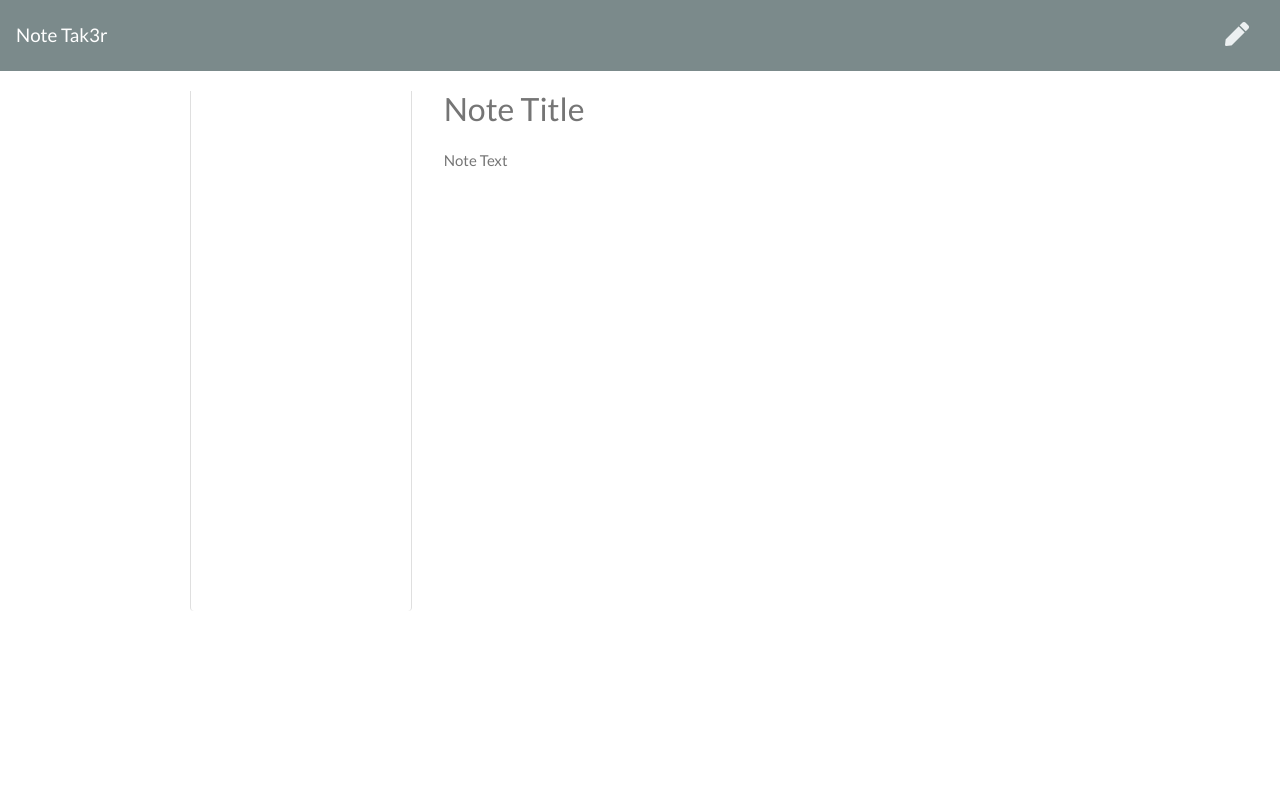
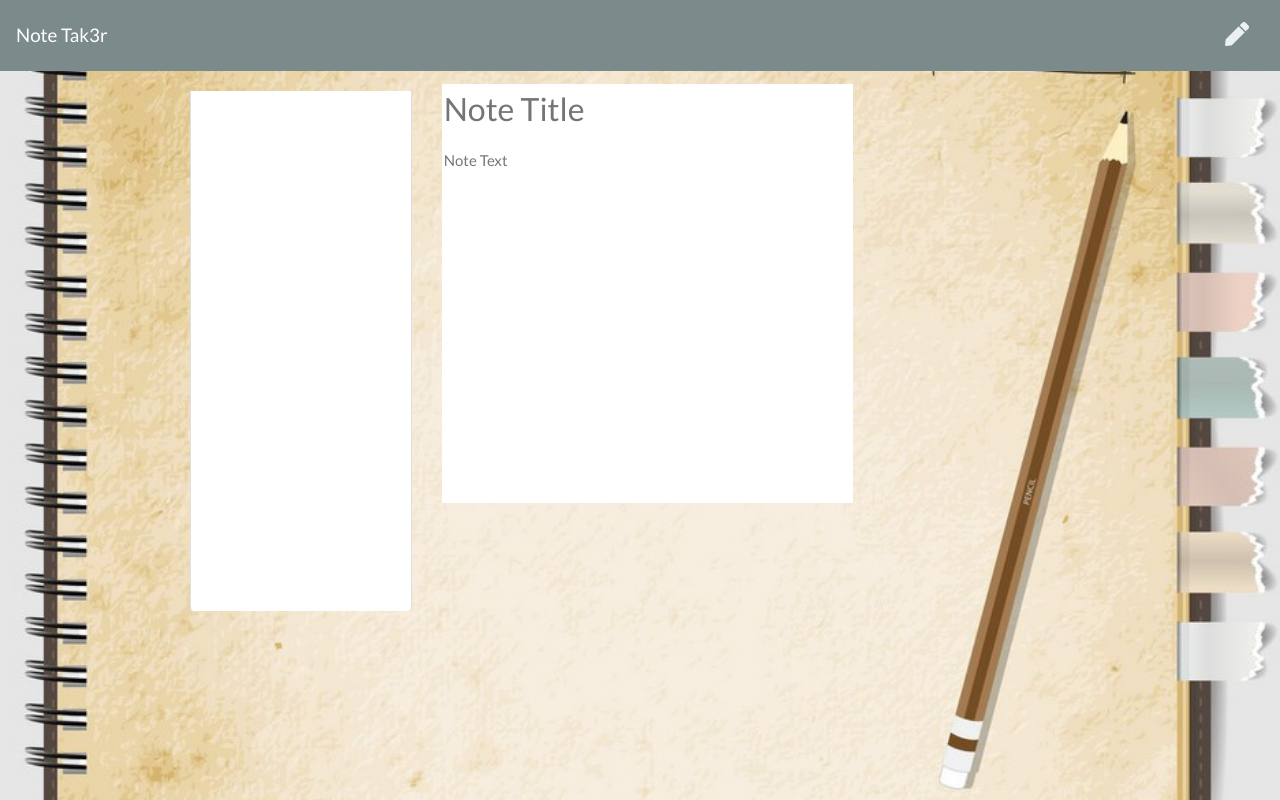
Before and after one commit to nnismithllc/NoteTak3r, a plain HTML site: page public/notes.html in a window 1280 px wide. Drawn offline with nearby package versions, Linux system fonts and the light colour scheme; no server answers.

Commit message:
test again

```diff
--- a/public/notes.html
+++ b/public/notes.html
@@ -13,7 +13,7 @@
 </head>
 <style>
 body{
-  background-image: url("../../notepad.jpg");
+  background-image: url("../../notepads.jpg");
     background-size: cover;
     background-repeat: no-repeat;
     background-position: 100%;
```
